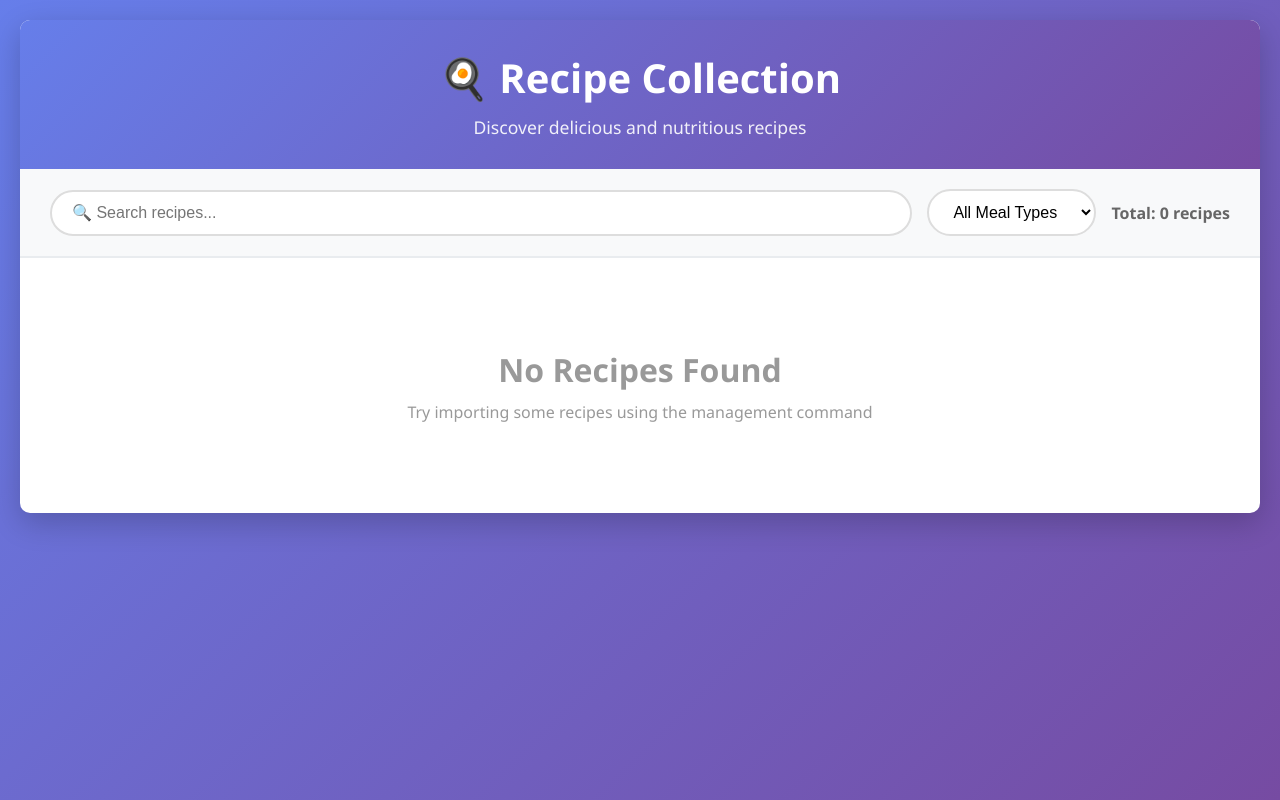
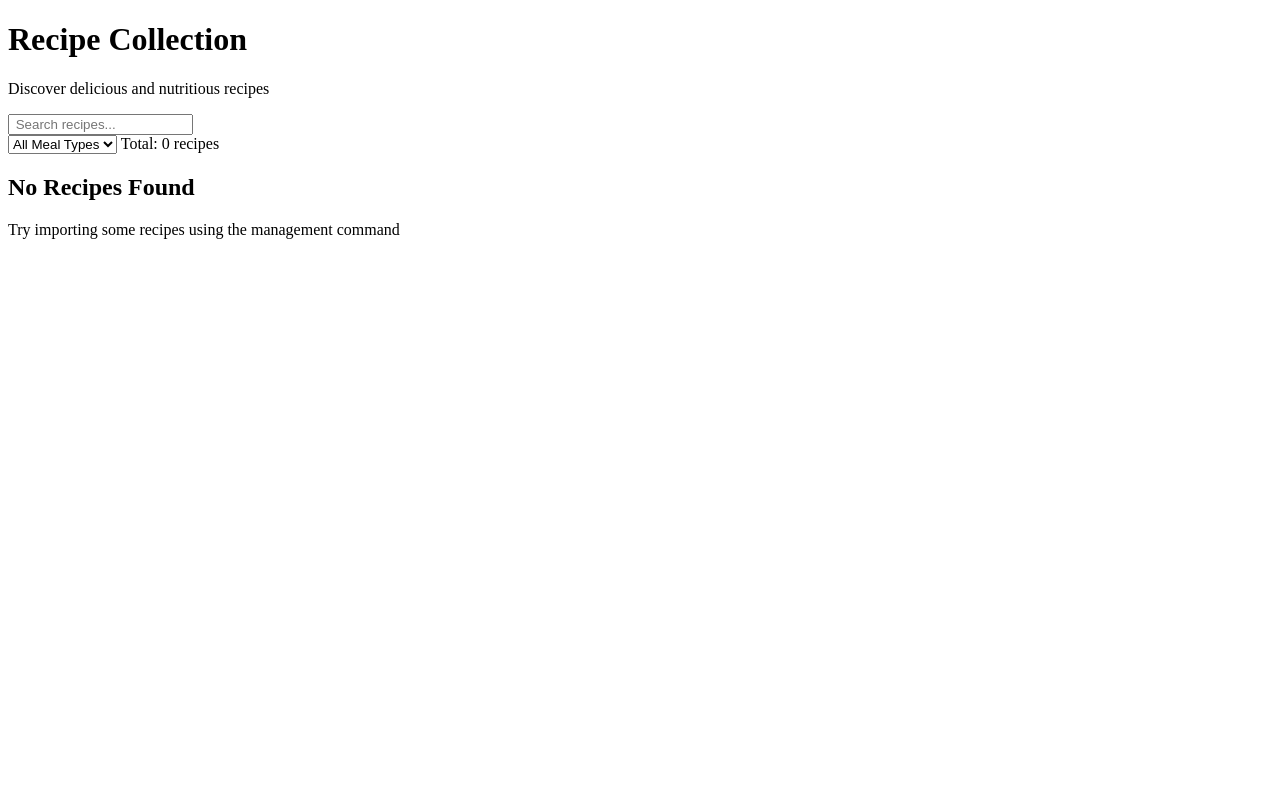
Before and after one commit to lilkub223/nutrition-app, a Django app: page /recipes/ in a window 1280 px wide. Run offline with Django 5.2, Linux system fonts and the light colour scheme; data that the repository does not hold is empty.

Commit message:
Update recipes_list.html

```diff
--- a/recipes/templates/recipes/recipes_list.html
+++ b/recipes/templates/recipes/recipes_list.html
@@ -4,230 +4,42 @@
     <meta charset="UTF-8">
     <meta name="viewport" content="width=device-width, initial-scale=1.0">
     <title>Recipes List - Eattiligent</title>
-    <style>
-        * {
-            margin: 0;
-            padding: 0;
-            box-sizing: border-box;
-        }
 
-        body {
-            font-family: 'Segoe UI', Tahoma, Geneva, Verdana, sans-serif;
-            background: linear-gradient(135deg, #667eea 0%, #764ba2 100%);
-            min-height: 100vh;
-            padding: 20px;
-        }
-
-        .container {
-            max-width: 1400px;
-            margin: 0 auto;
-            background: white;
-            border-radius: 10px;
-            box-shadow: 0 10px 30px rgba(0,0,0,0.2);
-            overflow: hidden;
-        }
-
-        .header {
-            background: linear-gradient(135deg, #667eea 0%, #764ba2 100%);
-            color: white;
-            padding: 30px;
-            text-align: center;
-        }
-
-        .header h1 {
-            font-size: 2.5em;
-            margin-bottom: 10px;
-        }
-
-        .header p {
-            font-size: 1.1em;
-            opacity: 0.9;
-        }
-
-        .filters {
-            padding: 20px 30px;
-            background: #f8f9fa;
-            border-bottom: 2px solid #e9ecef;
-            display: flex;
-            gap: 15px;
-            align-items: center;
-            flex-wrap: wrap;
-        }
-
-        .search-box {
-            flex: 1;
-            min-width: 250px;
-        }
-
-        .search-box input {
-            width: 100%;
-            padding: 12px 20px;
-            border: 2px solid #ddd;
-            border-radius: 25px;
-            font-size: 1em;
-            transition: border-color 0.3s;
-        }
-
-        .search-box input:focus {
-            outline: none;
-            border-color: #667eea;
-        }
-
-        .filter-select {
-            padding: 12px 20px;
-            border: 2px solid #ddd;
-            border-radius: 25px;
-            font-size: 1em;
-            background: white;
-            cursor: pointer;
-            transition: border-color 0.3s;
-        }
-
-        .filter-select:focus {
-            outline: none;
-            border-color: #667eea;
-        }
-
-        .recipe-count {
-            color: #666;
-            font-weight: 600;
-            margin-left: auto;
-        }
-
-        .table-container {
-            overflow-x: auto;
-            padding: 30px;
-        }
-
-        table {
-            width: 100%;
-            border-collapse: collapse;
-        }
-
-        thead {
-            background: #667eea;
-            color: white;
-        }
-
-        th {
-            padding: 15px;
-            text-align: left;
-            font-weight: 600;
-            text-transform: uppercase;
-            font-size: 0.85em;
-            letter-spacing: 0.5px;
-        }
-
-        tbody tr {
-            border-bottom: 1px solid #e9ecef;
-            transition: background-color 0.2s;
-        }
-
-        tbody tr:hover {
-            background-color: #f8f9fa;
-        }
-
-        td {
-            padding: 15px;
-        }
-
-        .recipe-title {
-            font-weight: 600;
-            color: #333;
-            font-size: 1.05em;
-        }
-
-        .meal-type-badge {
-            display: inline-block;
-            padding: 5px 12px;
-            border-radius: 15px;
-            font-size: 0.85em;
-            font-weight: 600;
-            text-transform: capitalize;
-        }
-
-        .meal-type-breakfast {
-            background: #fff3cd;
-            color: #856404;
-        }
-
-        .meal-type-lunch {
-            background: #d1ecf1;
-            color: #0c5460;
-        }
-
-        .meal-type-dinner {
-            background: #f8d7da;
-            color: #721c24;
-        }
-
-        .meal-type-snack {
-            background: #d4edda;
-            color: #155724;
-        }
-
-        .nutrition-value {
-            color: #666;
-            font-size: 0.95em;
-        }
-
-        .view-btn {
-            background: #667eea;
-            color: white;
-            padding: 8px 20px;
-            border: none;
-            border-radius: 20px;
-            cursor: pointer;
-            font-weight: 600;
-            transition: background-color 0.3s;
-            text-decoration: none;
-            display: inline-block;
-        }
-
-        .view-btn:hover {
-            background: #5568d3;
-        }
-
-        .no-results {
-            text-align: center;
-            padding: 60px 20px;
-            color: #999;
-        }
-
-        .no-results h2 {
-            font-size: 2em;
-            margin-bottom: 10px;
-        }
-
-        .dietary-restriction {
-            font-size: 0.85em;
-            color: #28a745;
-            font-weight: 600;
-        }
-    </style>
 </head>
 <body>
-    <div class="container">
-        <div class="header">
-            <h1>🍳 Recipe Collection</h1>
+    <div id="container">
+        <div id="header">
+            <h1> Recipe Collection</h1>
             <p>Discover delicious and nutritious recipes</p>
         </div>
 
-        <div class="filters">
-            <div class="search-box">
-                <input type="text" id="searchInput" placeholder="🔍 Search recipes..." onkeyup="filterRecipes()">
-            </div>
-            <select class="filter-select" id="mealTypeFilter" onchange="filterRecipes()">
+        <div id="filters">
+            <section id="search-section">
+                <input type="text" id="searchInput" placeholder=" Search recipes..." onkeyup="filterRecipes()">
+            </section>
+            <select id="filter-select" id="mealTypeFilter" onchange="filterRecipes()">
                 <option value="">All Meal Types</option>
-                <option value="breakfast">Breakfast</option>
-                <option value="lunch">Lunch</option>
-                <option value="dinner">Dinner</option>
-                <option value="snack">Snack</option>
+                <option value="vegetarian">vegetarian</option>
+                <option value="gluten-free">gluten-free</option>
+                <option value="vegan">vegan</option>
+                <option value="pescatarian">pescatarian</option>
+                <option value="high-protein">high-protein</option>
+
+                /* Add more meal types here */
+                /* Add more meal types here */
+                /* Add more meal types here */
+                /* Add more meal types here */
+                /* Add more meal types here */
+                /* Add more meal types here */
+                /* Add more meal types here */
+                /* Add more meal types here */
+                /* Add more meal types here */
+
             </select>
-            <span class="recipe-count">Total: {{ recipes|length }} recipes</span>
+            <span id="recipe-count">Total: {{ recipes|length }} recipes</span>
         </div>
 
-        <div class="table-container">
+        <div id="table-container">
             {% if recipes %}
             <table id="recipesTable">
                 <thead>
@@ -243,17 +55,17 @@
                 </thead>
                 <tbody>
                     {% for recipe in recipes %}
-                    <tr data-meal-type="{{ recipe.meal_type|lower }}">
-                        <td class="recipe-title">{{ recipe.title }}</td>
+                    <tr data-meal-type="{{ recipe.dietary_restrictions|default:"—"|lower    }}">
+                        <td id="recipe-title">{{ recipe.title }}</td>
                         <td>
-                            <span class="meal-type-badge meal-type-{{ recipe.meal_type|lower|default:'snack' }}">
+                            <span id="meal-type-badge meal-type-{{ recipe.meal_type|lower|default:'snack' }}">
                                 {{ recipe.meal_type|default:"Snack" }}
                             </span>
                         </td>
-                        <td class="nutrition-value">{{ recipe.calories_kcal|default:"N/A" }}</td>
-                        <td class="nutrition-value">{{ recipe.protein_g|default:"N/A" }}</td>
-                        <td class="nutrition-value">{{ recipe.carbs_g|default:"N/A" }}</td>
-                        <td class="dietary-restriction">{{ recipe.dietary_restrictions|default:"—" }}</td>
+                        <td id="nutrition-value">{{ recipe.calories_kcal|default:"N/A" }}</td>
+                        <td id="nutrition-value">{{ recipe.protein_g|default:"N/A" }}</td>
+                        <td id="nutrition-value">{{ recipe.carbs_g|default:"N/A" }}</td>
+                        <td id="dietary-restriction">{{ recipe.dietary_restrictions|default:"—" }}</td>
                         <td>
                           <!--  <a href="{% url 'recipe_detail' recipe.id %}" class="view-btn">View</a> -->
                         </td>
@@ -262,7 +74,7 @@
                 </tbody>
             </table>
             {% else %}
-            <div class="no-results">
+            <div id="no-results">
                 <h2>No Recipes Found</h2>
                 <p>Try importing some recipes using the management command</p>
             </div>
@@ -290,8 +102,8 @@
                     showRow = false;
                 }
 
-                // Meal type filter
-                if (mealTypeFilter && mealType !== mealTypeFilter) {
+                // if the meal type does not include whats in the hilder hide the row
+                if (mealType.includes(mealTypeFilter)== false) {
                     showRow = false;
                 }
 
@@ -299,7 +111,7 @@
                 if (showRow) visibleCount++;
             }
 
-            // Update count
+
             document.querySelector('.recipe-count').textContent = `Showing: ${visibleCount} recipes`;
         }
     </script>
```
